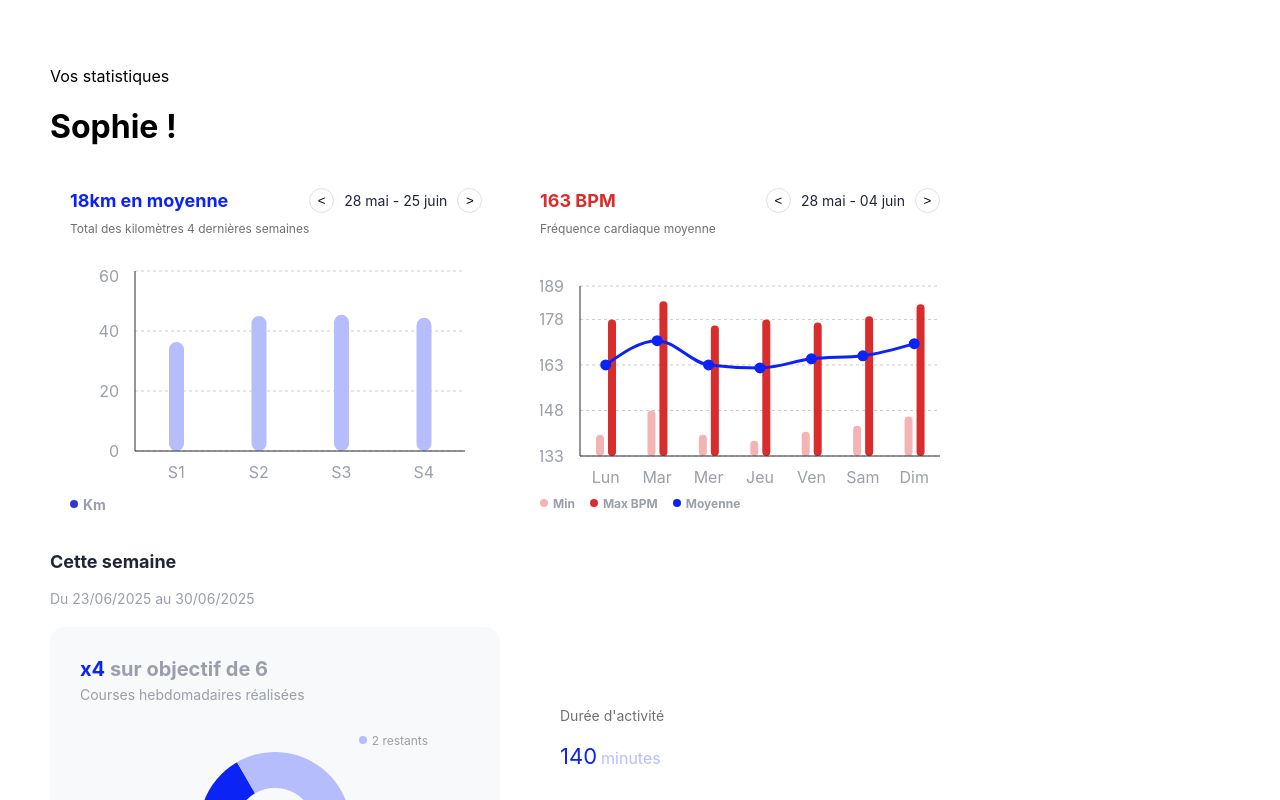
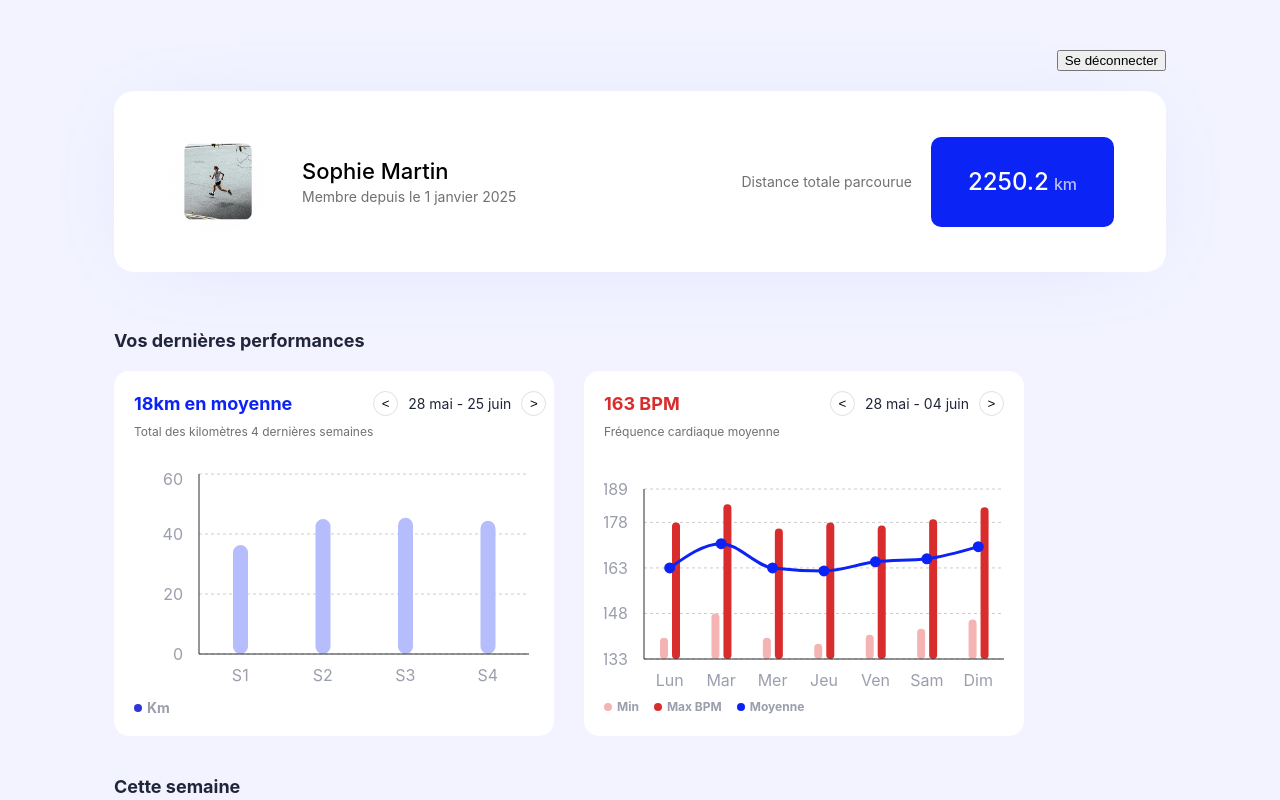
Before and after one commit to StellaElian/sportsee-front, a React (Create React App) app: page /login in a window 1280 px wide. Both pictures are taken after a click on the button "Se connecter". Shown: the top 800 px of the page. Built offline with nearby package versions, Linux system fonts and the light colour scheme.

Commit message:
Carte Utilisateur +modifications

```diff
--- a/src/components/ActivityCartds.jsx
+++ b/src/components/ActivityCards.jsx
@@ -3,22 +3,22 @@ import React from 'react';
 export default function ActivityCards() {
     return (
         // Le conteneur global :centrage vertical
-        <div style={{ display: 'flex', flexDirection: 'column', justifyContent: 'center', gap: '16px', height: '342px' }}>
+        <div style={{ display: 'flex', flexDirection: 'column', justifyContent: 'flex-start', gap: '16px', height: '342px' }}>
 
             {/* --- CARTE 1 : Durée d'activité --- */}
             <div style={{
                 backgroundColor: '#FFFFFF',
                 borderRadius: '10px',
                 padding: '20px 30px', // 20px en haut/bas, 30px à gauche/droite
-                width: '572px',       // Ta largeur exacte
-                height: '103px',      // Ta hauteur exacte
+                width: '572px',
+                height: '103px',
                 boxSizing: 'border-box',
                 display: 'flex',
                 flexDirection: 'column',
                 gap: '19px'           // espacement entre le titre et le chiffre
             }}>
                 <p style={{ margin: 0, fontSize: '14px', fontWeight: '400', color: '#707070' }}>Durée d'activité</p>
-                <p style={{ margin: 0 }}>
+                <p style={{ margin: 0}}>
                     <span style={{ fontSize: '22px', fontWeight: 'medium', color: '#0B23F4' }}>140</span>
                     <span style={{ fontSize: '16px', color: '#B6BDFC', marginLeft: '4px' }}>minutes</span>
                 </p>
@@ -36,7 +36,7 @@ export default function ActivityCards() {
                 flexDirection: 'column',
                 gap: '19px'
             }}>
-                <p style={{ margin: 0, fontSize: '14px', fontWeight: '400', color: '#707070' }}>Distance</p>
+                <p style={{ margin: 0, fontSize: '14px', fontWeight: '400', color: '#707070' }}>Distance totale parcourue</p>
                 <p style={{ margin: 0 }}>
                     <span style={{ fontSize: '22px', fontWeight: '500', color: '#F4320B' }}>21.7</span>
                     <span style={{ fontSize: '16px', fontWeight: '500', color: '#FCC1B6', marginLeft: '4px' }}>kilomètres</span>
--- /dev/null
+++ b/src/components/UserCard.jsx
@@ -0,0 +1,73 @@
+import photo_profil from '../assets/photo_profil.png';
+
+export default function UserCard({ userInfos, runningData }) {
+
+    // On additionne tous les kilomètres de l'user pour les afficher dans la boîte bleue
+    const totalDistance = runningData.reduce((total, jour) => total + jour.distance, 0).toFixed(1);
+
+    // On transforme la date "2025-01-01" en "1 janvier 2025"
+    const dateInscription = new Date(userInfos.createdAt).toLocaleDateString('fr-FR', {
+        day: 'numeric', month: 'long', year: 'numeric'
+    });
+
+    return (
+        // LE GRAND CADRE BLANC
+        <div style={{
+            backgroundColor: '#FFFFFF',
+            width: '1052px',
+            height: '181px',
+            borderRadius: '20px',
+            padding: '32px 52px',
+            boxSizing: 'border-box',
+            display: 'flex',
+            justifyContent: 'space-between',
+            alignItems: 'center',
+            boxShadow: '0px 4px 84px -40px rgba(157, 167, 251, 0.4)'
+        }}>
+
+            {/* --- PARTIE GAUCHE (Image + Nom) --- */}
+            <div style={{ display: 'flex', alignItems: 'center', gap: '32px' }}>
+                <img
+                    src={photo_profil}
+                    alt={`Profil de ${userInfos.firstName}`}
+                    style={{ width: '104px', height: '117px', borderRadius: '10px', objectFit: 'cover' }}
+                />
+                <div style={{ display: 'flex', flexDirection: 'column', gap: '4px' }}>
+                    <h2 style={{ margin: 0, fontSize: '22px', fontWeight: '500', color: '#000000' }}>
+                        {userInfos.firstName} {userInfos.lastName}
+                    </h2>
+                    <p style={{ margin: 0, fontSize: '14px', color: '#707070' }}>
+                        Membre depuis le {dateInscription}
+                    </p>
+                </div>
+            </div>
+
+            {/* --- PARTIE DROITE (Texte + Boîte Bleue) --- */}
+            <div style={{ display: 'flex', alignItems: 'center', gap: '19px' }}>
+                <span style={{ fontSize: '14px', fontWeight: '400', color: '#707070' }}>Distance totale parcourue</span>
+
+                {/* La boîte bleue corrigée ! */}
+                <div style={{
+                    backgroundColor: '#0B23F4',
+                    borderRadius: '10px',
+                    width: '183px',
+                    height: '90px',
+                    display: 'flex',
+                    justifyContent: 'center', // Centre horizontalement
+                    alignItems: 'center',     // Centre verticalement
+                    gap: '5px'                // Petit espace entre le chiffre et 'km'
+                }}>
+                    {/* Le chiffre en blanc */}
+                    <span style={{ color: '#FFFFFF', fontSize: '24px', fontWeight: '500' }}>
+                        {totalDistance}
+                    </span>
+                    {/* Le 'km' en bleu clair (aligné sur la ligne de base du chiffre avec alignItems) */}
+                    <span style={{ color: '#B6BDFC', fontSize: '16px', fontWeight: '500', marginTop: '5px' }}>
+                        km
+                    </span>
+                </div>
+            </div>
+
+        </div>
+    );
+}
--- a/src/pages/Dashboard.jsx
+++ b/src/pages/Dashboard.jsx
@@ -4,7 +4,8 @@ import { USER_MOCK_DATA } from '../data/mock';
 import DistanceChart from '../components/DistanceChart';
 import HeartRateChart from '../components/HeartRateChart';
 import WeeklyGoalChart from '../components/WeeklyGoalChart';
-import ActivityCards from '../components/ActivityCartds';
+import ActivityCards from '../components/ActivityCards';
+import UserCard from '../components/UserCard';
 
 
 export default function Dashboard() {
@@ -14,33 +15,42 @@ export default function Dashboard() {
     const userData = USER_MOCK_DATA[0];
 
     return (
-        <div style={{ padding: '50px' }}>
-            {/* On utilise les vraies données de Sophie pour lui dire bonjour */}
-            <p>Vos statistiques </p>
-            <h1>{userData.userInfos.firstName} !</h1>
+        // 1. AJOUT DU FOND ET DU CENTRAGE
+        <div style={{ backgroundColor: '#F2F3FF', minHeight: '100vh', padding: '50px', display: 'flex', flexDirection: 'column', alignItems: 'center' }}>
 
-            {/* --- GRAPHIQUE 163 BPM --- */}
-            <div style={{ display: 'flex', gap: '30px', flexWrap: 'wrap' }}>
-                {/* affichage graphique + envoie de la liste "runningData" de Sophie */}
+            {/* On garde ton bouton de déconnexion bien au chaud en haut */}
+            <div style={{ width: '1052px', display: 'flex', justifyContent: 'flex-end', marginBottom: '20px' }}>
+                <button onClick={logout}>Se déconnecter</button>
+            </div>
+
+            {/* 2. ON AFFICHE LA NOUVELLE CARTE EN HAUT */}
+            <UserCard userInfos={userData.userInfos} runningData={userData.runningData} />
+
+            <div style={{ height: '40px' }}></div>
+
+            {/* 3. ON ENGLOBE Tles GRAPHIQUES DANS UNE BOÎTE DE 1052px POUR ALIGNER AVEC LA CARTE */}
+            <div style={{ width: '1052px' }}>
+
+                <p style={{ fontSize: '18px', color: '#20253A', fontWeight: 'bold', marginBottom: '20px' }}>Vos dernières performances</p>
+
+                {/* --- GRAPHIQUE 163 BPM ET DISTANCE --- */}
+                <div style={{ display: 'flex', gap: '30px', flexWrap: 'wrap', marginBottom: '40px' }}>
                     <DistanceChart data={userData.runningData} />
                     <HeartRateChart data={userData.runningData} />
                 </div>
-            {/* --- SECTION DU BAS (Cette semaine) --- */}
+
+                {/* --- SECTION DU BAS (graph Cette semaine) --- */}
                 <div>
-                <p style={{ fontSize: '18px', color: '#20253A', fontWeight: 'bold' }}>Cette semaine</p>
+                    <p style={{ fontSize: '18px', color: '#20253A', fontWeight: 'bold', margin: '0 0 5px 0' }}>Cette semaine</p>
                     <p style={{ color: '#9B9EAC', fontSize: '14px', marginBottom: '20px' }}>Du 23/06/2025 au 30/06/2025</p>
 
-                <div style={{ display: 'flex', gap: '30px', alignItems: 'center' }}>
+                    <div style={{ display: 'flex', gap: '30px', alignItems: 'flex-start' }}>
                         <WeeklyGoalChart />
                         <ActivityCards />
                     </div>
                 </div>
 
-            <br />
-            <br />
-
-            <button onClick={logout}>Se déconnecter</button>
+            </div>
         </div>
     );
-
 }
```
Also changed, not shown: src/assets/photo_profil.png (added). Lines whose indentation alone changed are shown as unchanged.
